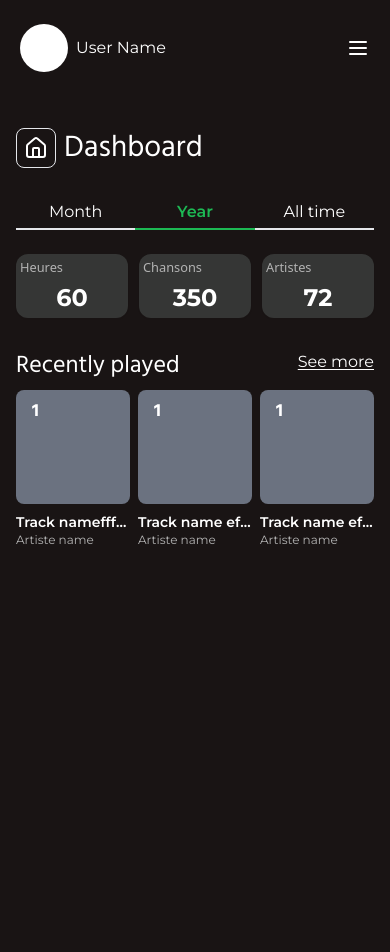
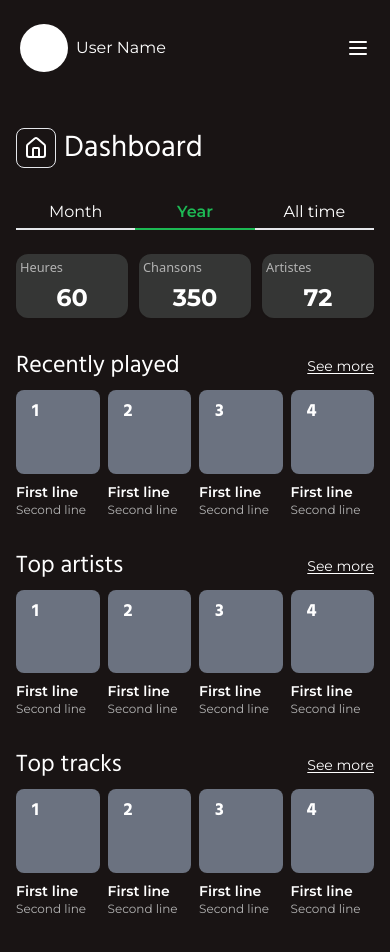
Before and after one commit to AntoineGrb/spotify-dashboard, a Next.js app: page /dashboard in a window 390 px wide. Shown: the top 952 px of the page. Before the commit the page ends 844 px from the top, so only its background shows below. Built offline with nearby package versions, Linux system fonts and the light colour scheme.

Commit message:
feat : cards section & home page mobile static ok

```diff
--- a/app/dashboard/page.tsx
+++ b/app/dashboard/page.tsx
@@ -9,7 +9,9 @@ export default function Dashboard() {
             <HeaderTitle title='Dashboard' />
             <Filters selected='year' />
             <IndicatorsSection />
-            <CardsSection />
+            <CardsSection title='Recently played' />
+            <CardsSection title='Top artists' />
+            <CardsSection title='Top tracks' />
         </main>
     )
 }
--- /dev/null
+++ b/src/components/card/page.tsx
@@ -0,0 +1,20 @@
+
+interface CardProps {
+    position: number
+    imageSrc: string
+    text: string
+    subText: string
+}
+
+export default function Card({position, imageSrc, text, subText}: CardProps) {
+    return (
+        <article className=' w-full flex flex-col'>
+            <div className=' bg-gray-500 w-full pt-[100%] rounded-lg mb-2 relative'>
+                <p className=' absolute top-2 left-4 text-lg font-bold font-hind'> {position} </p>
+                {/* <Image src={'/'} alt={`name`} width={30} height={30} /> */}
+            </div>
+            <p className='text-sm font-semibold truncate'> {text} </p>
+            <p className='text-xs text-gray-font truncate'> {subText} </p>
+        </article>
+    )
+}
--- a/src/components/cardsSection/page.tsx
+++ b/src/components/cardsSection/page.tsx
@@ -1,37 +1,22 @@
 import Image from 'next/image'
+import Card from '@/src/components/card/page'
 
-export default function CardsSection() {
+interface CardsSectionProps {
+    title: string
+}
+
+export default function CardsSection({title}: CardsSectionProps) {
     return (
-        <section>
-            <header className='flex justify-between pb-2'>
-                <h2> Recently played </h2>
-                <p className=' underline underline-offset-2 cursor-pointer'> See more </p>
+        <section className='pb-8'>
+            <header className='flex justify-between items-center pb-2'>
+                <h2> {title} </h2>
+                <p className='text-sm underline underline-offset-2 cursor-pointer'> See more </p>
             </header>
-            <main className='grid grid-cols-3 md:grid-cols-4 lg:grid-cols-5 grid-flow-row gap-x-2'>
-                <article className=' w-full flex flex-col'>
-                    <div className=' bg-gray-500 w-full pt-[100%] rounded-lg mb-2 relative'>
-                        <p className=' absolute top-2 left-4 text-lg font-bold font-hind'> 1 </p>
-                        {/* <Image src={'/'} alt={`name`} width={30} height={30} /> */}
-                    </div>
-                    <p className='text-sm font-semibold truncate'> Track namefffffffff </p>
-                    <p className='text-xs text-gray-font truncate'> Artiste name </p>
-                </article>
-                <article className='w-full flex flex-col'>
-                    <div className=' bg-gray-500 w-full pt-[100%] rounded-lg mb-2 relative'>
-                        <p className=' absolute top-2 left-4 text-lg font-bold font-hind'> 1 </p>
-                        {/* <Image src={'/'} alt={`name`} width={30} height={30} /> */}
-                    </div>
-                    <p className='text-sm font-semibold truncate '> Track name efsf </p>
-                    <p className='text-xs text-gray-font truncate '> Artiste name </p>
-                </article>
-                <article className='w-full flex flex-col'>
-                    <div className=' bg-gray-500 w-full pt-[100%] rounded-lg mb-2 relative'>
-                        <p className=' absolute top-2 left-4 text-lg font-bold font-hind'> 1 </p>
-                        {/* <Image src={'/'} alt={`name`} width={30} height={30} /> */}
-                    </div>
-                    <p className='text-sm font-semibold truncate '> Track name efsf </p>
-                    <p className='text-xs text-gray-font truncate '> Artiste name </p>
-                </article>
+            <main className='grid grid-cols-4 md:grid-cols-5 lg:grid-cols-7 xl:grid-cols-10 grid-flow-row gap-x-2'>
+                <Card position={1} imageSrc='' text={'First line'} subText={'Second line'} />
+                <Card position={2} imageSrc='' text={'First line'} subText={'Second line'} />
+                <Card position={3} imageSrc='' text={'First line'} subText={'Second line'} />
+                <Card position={4} imageSrc='' text={'First line'} subText={'Second line'} />
             </main>
         </section>
     )
```
